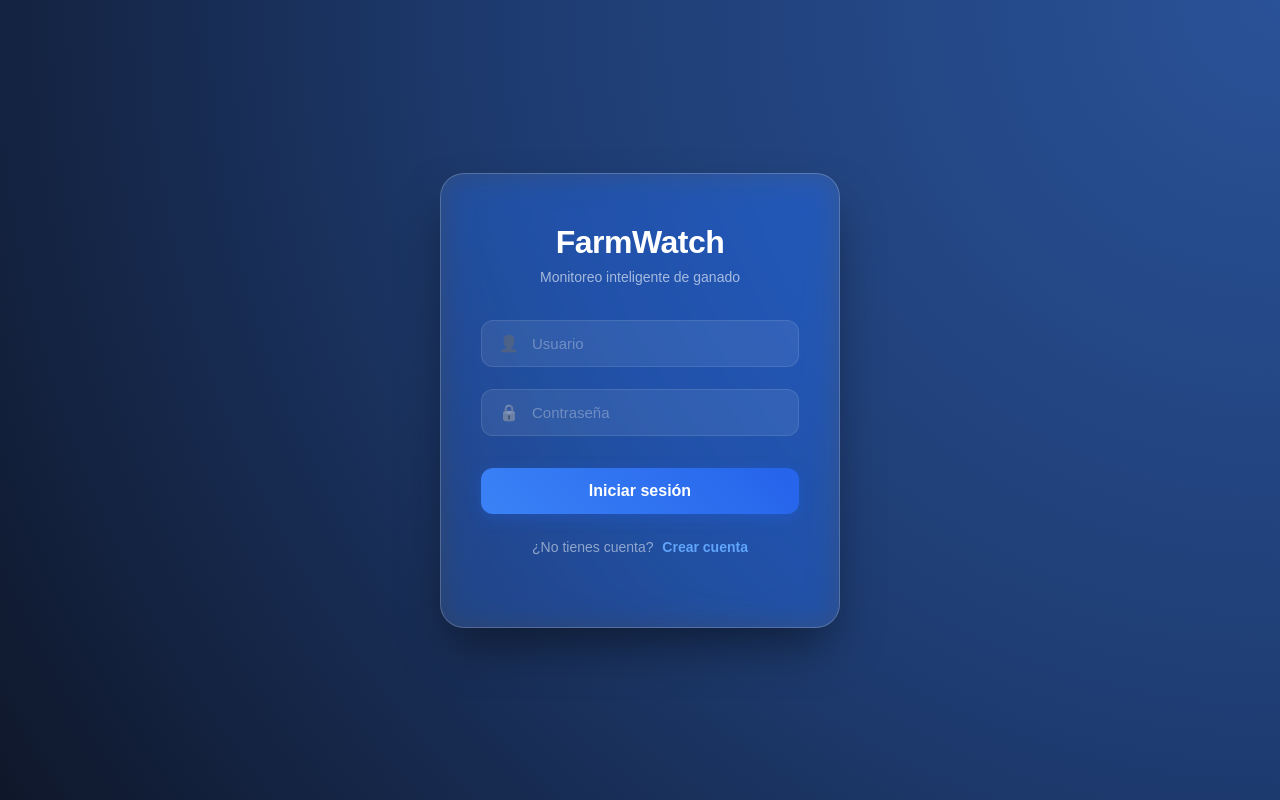
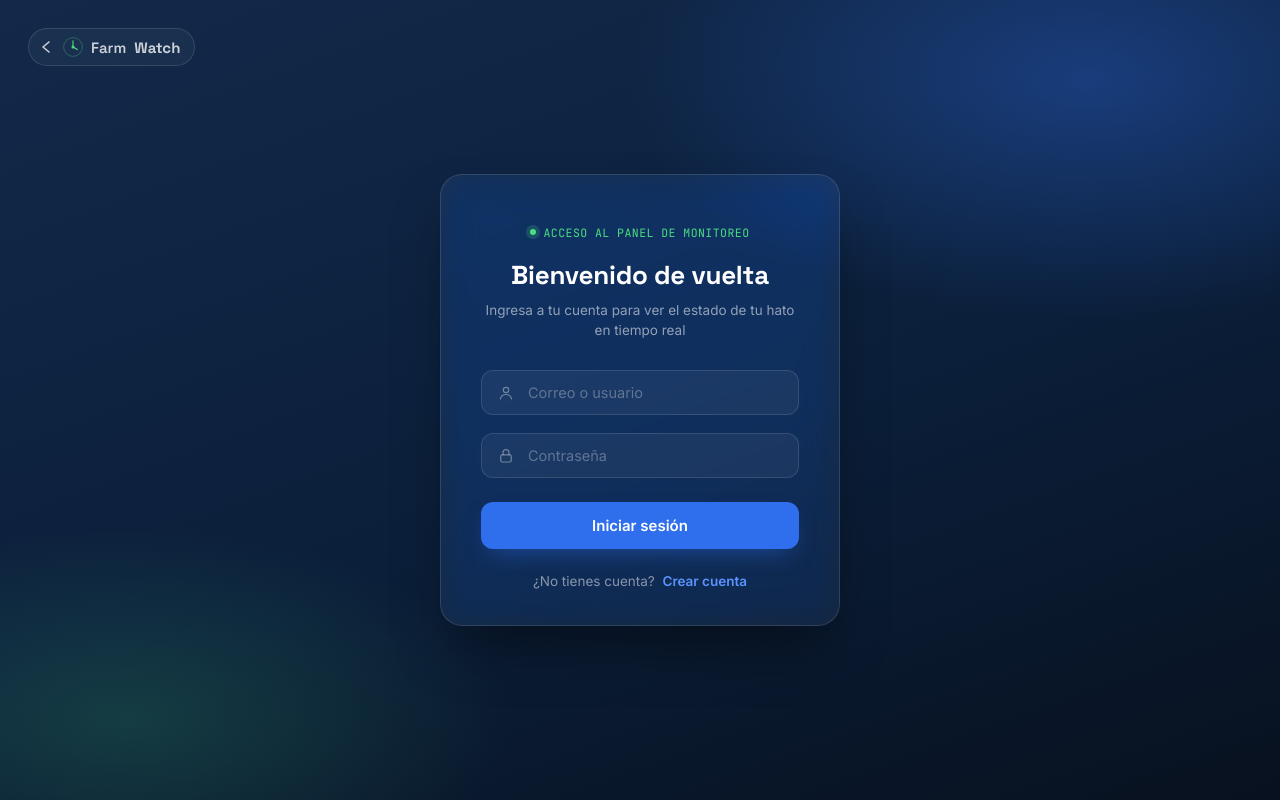
Before and after one commit to isarodri8914/farmwatch2.0, a Flask app: page /login in a window 1280 px wide. Run offline with Flask 3, Linux system fonts and the light colour scheme.

Commit message:
Descripción de lo que cambiaste

```diff
--- a/static/css/login.css
+++ b/static/css/login.css
@@ -1,4 +1,22 @@
-/* RESET DE ESTRUCTURA */
+/* =============================================
+   LOGIN — alineado a la identidad de FarmWatch
+   (mismos tokens que la landing: navy / blue / green,
+   Space Grotesk + Inter + JetBrains Mono)
+   ============================================= */
+
+:root {
+  --navy-950: #08111F;
+  --navy-900: #0B1F3A;
+  --navy-800: #12294A;
+  --blue-500: #2F6FED;
+  --blue-400: #5B93FF;
+  --green-400: #4ADE80;
+  --danger: #F87171;
+  --font-display: "Space Grotesk", sans-serif;
+  --font-body: "Inter", sans-serif;
+  --font-mono: "JetBrains Mono", monospace;
+}
+
 .page-content {
   margin-left: 0 !important;
   width: 100% !important;
@@ -11,137 +29,207 @@
 
 body {
   margin: 0;
-    font-family: 'Poppins', sans-serif;
-    /* Fondo con un degradado más profundo y moderno */
-    background: radial-gradient(circle at top right, #2a5298, #1e3c72, #0f172a);
-    height: 100vh;
+  font-family: var(--font-body);
+  background:
+    radial-gradient(60% 50% at 85% 10%, rgba(47, 111, 237, .35), transparent 60%),
+    radial-gradient(50% 40% at 10% 90%, rgba(74, 222, 128, .16), transparent 60%),
+    linear-gradient(160deg, var(--navy-800), var(--navy-900) 55%, var(--navy-950));
+  min-height: 100vh;
   display: flex;
   justify-content: center;
   align-items: center;
-    overflow: hidden;
+  overflow-x: hidden;
 }
 
+.auth-wrapper {
+  position: relative;
+  width: 100%;
+  min-height: 100vh;
+  display: flex;
+  justify-content: center;
+  align-items: center;
+  padding: 24px;
+}
+
+/* ---------- Volver a la landing ---------- */
+.auth-back {
+  position: absolute;
+  top: 28px;
+  left: 28px;
+  display: inline-flex;
+  align-items: center;
+  gap: 8px;
+  color: rgba(255, 255, 255, .78);
+  font-family: var(--font-display);
+  font-weight: 600;
+  font-size: 15px;
+  text-decoration: none;
+  padding: 8px 14px 8px 10px;
+  border-radius: 999px;
+  border: 1px solid rgba(255, 255, 255, .12);
+  background: rgba(255, 255, 255, .04);
+  transition: background .2s ease, border-color .2s ease, color .2s ease;
+}
+.auth-back:hover { background: rgba(255, 255, 255, .1); border-color: rgba(255, 255, 255, .24); color: #fff; }
+.auth-back svg:first-child { flex-shrink: 0; }
+.auth-back__mark { display: inline-flex; width: 20px; height: 20px; color: var(--green-400); }
+.auth-back strong { font-weight: 700; }
+
+/* ---------- Tarjeta ---------- */
 .auth-card {
-    background: rgba(255, 255, 255, 0.1); /* Más transparente para el efecto cristal */
-    backdrop-filter: blur(16px) saturate(180%);
-    -webkit-backdrop-filter: blur(16px) saturate(180%);
-    padding: 50px 40px;
-    border-radius: 24px;
-    width: 400px;
-    box-shadow: 0 25px 50px -12px rgba(0, 0, 0, 0.5);
+  background: rgba(255, 255, 255, 0.06);
+  backdrop-filter: blur(18px) saturate(180%);
+  -webkit-backdrop-filter: blur(18px) saturate(180%);
+  padding: 44px 40px 36px;
+  border-radius: 22px;
+  width: 100%;
+  max-width: 400px;
+  box-shadow: 0 30px 60px -20px rgba(0, 0, 0, .55);
   text-align: center;
-    border: 1px solid rgba(255, 255, 255, 0.2); /* Borde de cristal */
-    animation: slideUp 0.8s cubic-bezier(0.16, 1, 0.3, 1);
+  border: 1px solid rgba(255, 255, 255, 0.12);
+  animation: slideUp 0.7s cubic-bezier(0.16, 1, 0.3, 1);
+}
+
+.auth-eyebrow {
+  display: inline-flex;
+  align-items: center;
+  gap: 7px;
+  font-family: var(--font-mono);
+  font-size: 11.5px;
+  letter-spacing: .04em;
+  text-transform: uppercase;
+  color: var(--green-400);
+  margin: 0 0 18px;
+}
+.auth-eyebrow__dot {
+  width: 6px; height: 6px; border-radius: 50%; background: currentColor;
+  box-shadow: 0 0 0 4px rgba(74, 222, 128, .18);
 }
 
 .title {
-    color: white;
-    font-size: 32px;
+  color: #fff;
+  font-family: var(--font-display);
+  font-size: 26px;
   font-weight: 700;
-    margin-bottom: 8px;
-    letter-spacing: -0.5px;
+  margin: 0 0 8px;
+  letter-spacing: -0.01em;
 }
 
 .subtitle {
-    color: rgba(255, 255, 255, 0.6);
-    font-size: 14px;
-    margin-bottom: 35px;
+  color: rgba(255, 255, 255, 0.55);
+  font-size: 13.5px;
+  line-height: 1.5;
+  margin: 0 0 30px;
 }
 
-/* Inputs con enfoque mejorado */
+/* ---------- Alerta de error inline ---------- */
+.auth-alert {
+  display: flex;
+  align-items: center;
+  gap: 8px;
+  background: rgba(248, 113, 113, .12);
+  border: 1px solid rgba(248, 113, 113, .35);
+  color: #fecaca;
+  font-size: 13px;
+  text-align: left;
+  padding: 10px 14px;
+  border-radius: 10px;
+  margin-bottom: 18px;
+}
+.auth-alert[hidden] { display: none; }
+
+/* ---------- Inputs ---------- */
 .input-group {
   position: relative;
-    margin-bottom: 22px;
+  margin-bottom: 18px;
+  text-align: left;
 }
 
 .input-group .icon {
   position: absolute;
-    left: 18px;
+  left: 16px;
   top: 50%;
   transform: translateY(-50%);
-    transition: 0.3s;
-    filter: grayscale(1);
-    opacity: 0.5;
+  display: flex;
+  color: rgba(255, 255, 255, .38);
+  transition: color .2s ease;
+  pointer-events: none;
 }
 
 .input-group input {
   width: 100%;
-    padding: 14px 15px 14px 50px;
+  padding: 13px 15px 13px 46px;
   border-radius: 12px;
-    border: 1px solid rgba(255, 255, 255, 0.1);
+  border: 1px solid rgba(255, 255, 255, 0.12);
   outline: none;
-    background: rgba(255, 255, 255, 0.08);
-    color: white;
-    font-size: 15px;
-    transition: all 0.3s ease;
+  background: rgba(255, 255, 255, 0.05);
+  color: #fff;
+  font-family: var(--font-body);
+  font-size: 14.5px;
+  transition: all 0.2s ease;
+  box-sizing: border-box;
 }
 
-/* Efecto cuando el usuario hace clic en el input */
 .input-group input:focus {
-    background: rgba(255, 255, 255, 0.15);
-    border-color: #3b82f6;
-    box-shadow: 0 0 20px rgba(59, 130, 246, 0.2);
+  background: rgba(255, 255, 255, 0.09);
+  border-color: var(--blue-500);
+  box-shadow: 0 0 0 4px rgba(47, 111, 237, 0.18);
 }
 
 .input-group input:focus + .icon,
 .input-group input:not(:placeholder-shown) + .icon {
-    filter: grayscale(0);
-    opacity: 1;
-    transform: translateY(-50%) scale(1.1);
+  color: var(--green-400);
 }
 
-/* Botón con degradado animado */
+/* ---------- Botón ---------- */
 .btn-primary {
   width: 100%;
   padding: 14px;
   border: none;
   border-radius: 12px;
-    background: linear-gradient(45deg, #3b82f6, #2563eb);
+  background: var(--blue-500);
   color: white;
-    font-size: 16px;
+  font-family: var(--font-body);
+  font-size: 15px;
   font-weight: 600;
   cursor: pointer;
-    transition: 0.3s;
-    margin-top: 10px;
-    box-shadow: 0 4px 15px rgba(37, 99, 235, 0.3);
+  transition: background .2s ease, transform .15s ease, box-shadow .2s ease;
+  margin-top: 6px;
+  box-shadow: 0 10px 24px -10px rgba(47, 111, 237, .55);
 }
 
-.btn-primary:hover {
-    transform: translateY(-2px);
-    box-shadow: 0 8px 25px rgba(37, 99, 235, 0.4);
-    filter: brightness(1.1);
-}
+.btn-primary:hover { background: var(--navy-900); transform: translateY(-1px); }
+.btn-primary:active { transform: translateY(0); }
+.btn-primary:disabled { opacity: .7; cursor: default; transform: none; }
 
-.btn-primary:active {
-    transform: translateY(0);
-}
-
+/* ---------- Link de registro ---------- */
 .switch-link {
-    margin-top: 25px;
+  margin-top: 24px;
   color: rgba(255, 255, 255, 0.5);
-    font-size: 14px;
+  font-size: 13.5px;
 }
 
 .switch-link a {
-    color: #60a5fa;
+  color: var(--blue-400);
   text-decoration: none;
   font-weight: 600;
-    margin-left: 5px;
-    transition: 0.2s;
+  margin-left: 4px;
+  transition: color .2s ease;
+}
+.switch-link a:hover { color: #fff; }
+
+/* ---------- Animación ---------- */
+@keyframes slideUp {
+  from { opacity: 0; transform: translateY(24px); }
+  to { opacity: 1; transform: translateY(0); }
+}
+@media (prefers-reduced-motion: reduce) {
+  .auth-card { animation: none; }
 }
 
-.switch-link a:hover {
-    color: white;
-    text-shadow: 0 0 10px rgba(255, 255, 255, 0.5);
+::placeholder { color: rgba(255, 255, 255, 0.3); }
+
+@media (max-width: 480px) {
+  .auth-back { top: 18px; left: 18px; font-size: 14px; }
+  .auth-card { padding: 36px 26px 30px; }
 }
-
-/* Animaciones */
-@keyframes slideUp {
-    from { opacity: 0; transform: translateY(30px); }
-    to { opacity: 1; transform: translateY(0); }
-}
-
-/* Ajuste para placeholder en modo glass */
-::placeholder {
-    color: rgba(255, 255, 255, 0.3);
-}
--- a/static/js/login.js
+++ b/static/js/login.js
@@ -1,10 +1,42 @@
 document.addEventListener("DOMContentLoaded", () => {
+
+    function showAlert(el, message) {
+        if (!el) { alert(message); return; }
+        el.textContent = message;
+        el.hidden = false;
+    }
+
+    function hideAlert(el) {
+        if (!el) return;
+        el.hidden = true;
+        el.textContent = "";
+    }
+
+    function setLoading(btn, loading, idleText) {
+        if (!btn) return;
+        btn.disabled = loading;
+        const label = btn.querySelector(".btn-primary__text");
+        if (label) label.textContent = loading ? "Ingresando..." : idleText;
+    }
+
     const loginForm = document.getElementById("login-form");
     if (loginForm) {
+        const alertEl = document.getElementById("authAlert");
+        const loginBtn = document.getElementById("loginBtn");
+
         loginForm.addEventListener("submit", async (e) => {
             e.preventDefault();
-            const correo = document.getElementById("username").value;
+            hideAlert(alertEl);
+
+            const correo = document.getElementById("username").value.trim();
             const pass = document.getElementById("password").value;
+
+            if (!correo || !pass) {
+                showAlert(alertEl, "Ingresa tu usuario y contraseña.");
+                return;
+            }
+
+            setLoading(loginBtn, true, "Iniciar sesión");
 
             try {
                 const response = await fetch('/api/login', {
@@ -14,13 +46,16 @@ document.addEventListener("DOMContentLoaded", () => {
                 });
 
                 const result = await response.json();
+
                 if (response.ok) {
                     window.location.href = result.redirect; // Solo entra si el servidor dice OK
                 } else {
-                    alert("Error: " + result.error); // Aquí te dirá por qué no entras
+                    showAlert(alertEl, result.error || "Correo o contraseña incorrectos.");
+                    setLoading(loginBtn, false, "Iniciar sesión");
                 }
             } catch (err) {
-                alert("Error de conexión con el servidor");
+                showAlert(alertEl, "No pudimos conectar con el servidor. Intenta de nuevo.");
+                setLoading(loginBtn, false, "Iniciar sesión");
             }
         });
     }
--- a/templates/login.html
+++ b/templates/login.html
@@ -2,27 +2,49 @@
 {% extends "base.html" %}
 
 {% block extra_css %}
+<link rel="preconnect" href="https://fonts.googleapis.com">
+<link rel="preconnect" href="https://fonts.gstatic.com" crossorigin>
+<link href="https://fonts.googleapis.com/css2?family=Space+Grotesk:wght@500;600;700&family=Inter:wght@400;500;600;700&family=JetBrains+Mono:wght@400;500;600&display=swap" rel="stylesheet">
 <link rel="stylesheet" href="{{ url_for('static', filename='css/login.css') }}">
 {% endblock %}
 
 {% block content %}
 <div class="auth-wrapper">
+
+  <!-- Regresar a la landing page -->
+  <a href="{{ url_for('landing') }}" class="auth-back">
+    <svg width="16" height="16" viewBox="0 0 16 16" fill="none"><path d="M10 3L4 8l6 5" stroke="currentColor" stroke-width="1.6" stroke-linecap="round" stroke-linejoin="round"/></svg>
+    <span class="auth-back__mark" aria-hidden="true">
+      <svg viewBox="0 0 32 32" fill="none"><circle cx="16" cy="16" r="15" stroke="currentColor" stroke-width="1.4" opacity="0.35"/><path d="M16 6 L16 16 L23 20" stroke="currentColor" stroke-width="1.8" stroke-linecap="round" stroke-linejoin="round"/><circle cx="16" cy="16" r="2.4" fill="currentColor"/></svg>
+    </span>
+    Farm<strong>Watch</strong>
+  </a>
+
   <div class="auth-card">
-        <h2 class="title">FarmWatch</h2>
-        <p class="subtitle">Monitoreo inteligente de ganado</p>
-<form id="login-form">
+    <p class="auth-eyebrow"><span class="auth-eyebrow__dot"></span> Acceso al panel de monitoreo</p>
+    <h2 class="title">Bienvenido de vuelta</h2>
+    <p class="subtitle">Ingresa a tu cuenta para ver el estado de tu hato en tiempo real</p>
+
+    <form id="login-form" novalidate>
+      <div class="auth-alert" id="authAlert" role="alert" aria-live="assertive" hidden></div>
+
       <div class="input-group">
-            <div class="input-group">
-                <span class="icon">👤</span>
-                <input type="text" id="username" placeholder="Usuario" required>
+        <span class="icon" aria-hidden="true">
+          <svg width="18" height="18" viewBox="0 0 24 24" fill="none"><circle cx="12" cy="8" r="3.6" stroke="currentColor" stroke-width="1.6"/><path d="M4.5 20c1-4 4-6 7.5-6s6.5 2 7.5 6" stroke="currentColor" stroke-width="1.6" stroke-linecap="round"/></svg>
+        </span>
+        <input type="text" id="username" placeholder="Correo o usuario" aria-label="Correo o usuario" autocomplete="username" required>
       </div>
 
       <div class="input-group">
-                <span class="icon">🔒</span>
-                <input type="password" id="password" placeholder="Contraseña" required>
+        <span class="icon" aria-hidden="true">
+          <svg width="18" height="18" viewBox="0 0 24 24" fill="none"><rect x="5" y="10.5" width="14" height="9.5" rx="2" stroke="currentColor" stroke-width="1.6"/><path d="M8 10.5V7.5a4 4 0 118 0v3" stroke="currentColor" stroke-width="1.6"/></svg>
+        </span>
+        <input type="password" id="password" placeholder="Contraseña" aria-label="Contraseña" autocomplete="current-password" required>
       </div>
 
-            <button type="submit" class="btn-primary">Iniciar sesión</button>
+      <button type="submit" class="btn-primary" id="loginBtn">
+        <span class="btn-primary__text">Iniciar sesión</span>
+      </button>
 
       <p class="switch-link">
         ¿No tienes cuenta?
```
Lines whose indentation alone changed are shown as unchanged.
